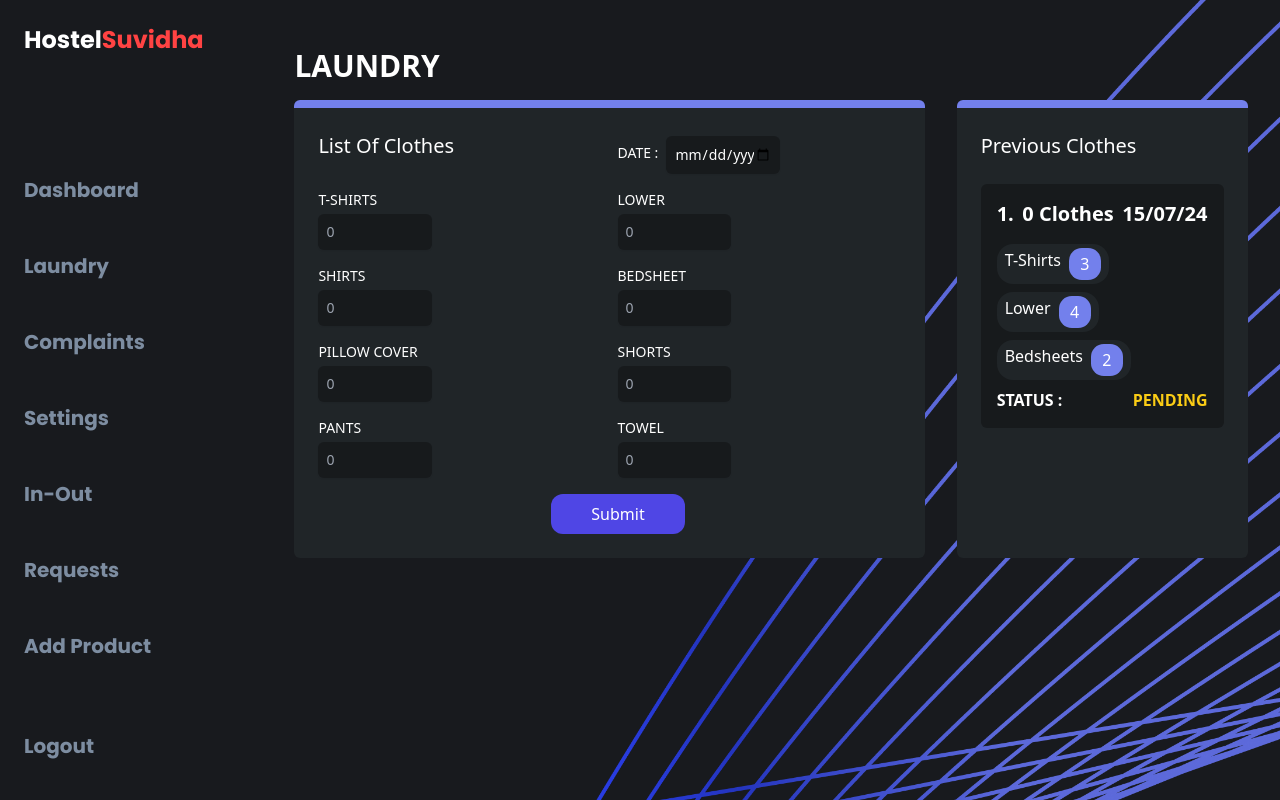
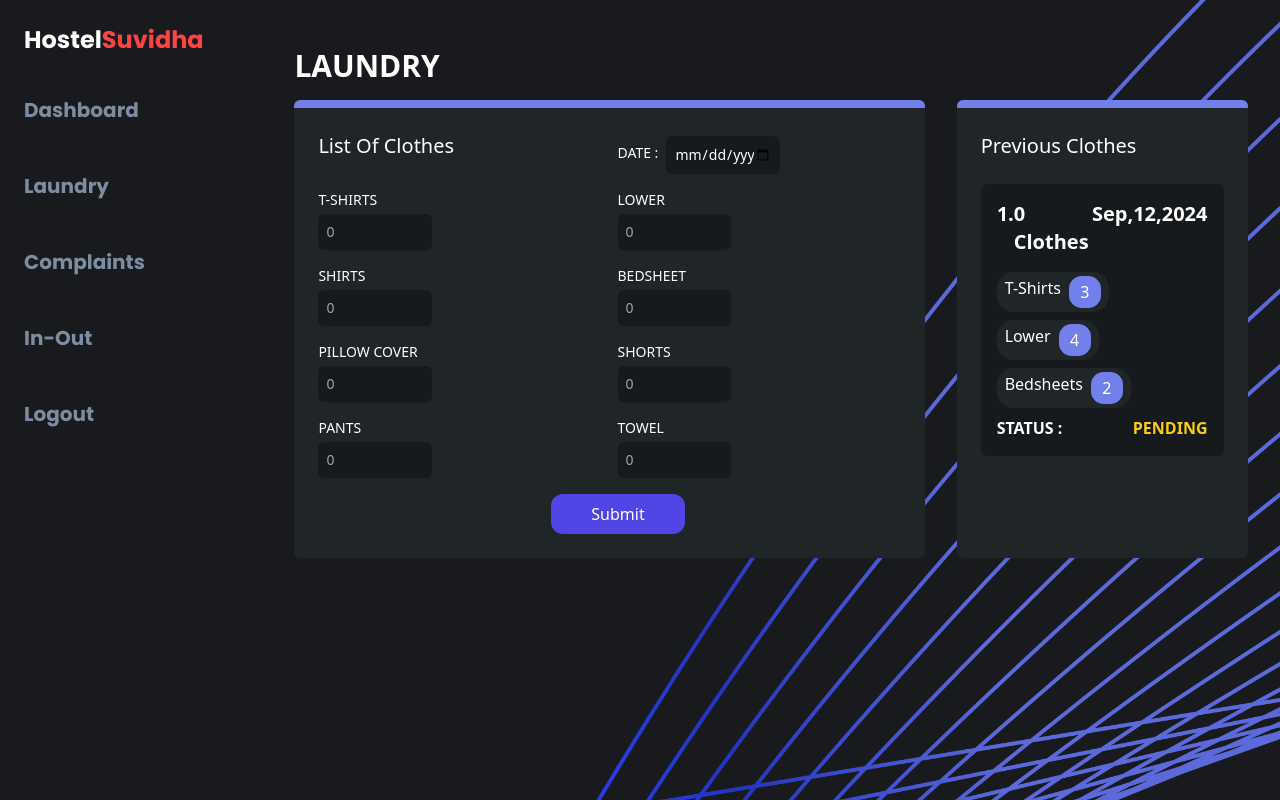
Before and after one commit to ddddsssss4/Hostel_Suvidha_Frontend, a React (Vite) app in the folder Hostel_Suvidha/: page /laundry in a window 1280 px wide. Built offline with nearby package versions, Linux system fonts and the light colour scheme.

Commit message:
commiting changes

```diff
--- a/Hostel_Suvidha/src/Components/Laundry.jsx
+++ b/Hostel_Suvidha/src/Components/Laundry.jsx
@@ -5,6 +5,8 @@ import { Formik, Form, Field } from 'formik';
 const Laundry = () => {
 
   const [clothes,useclothes]=useState(0);
+  const [date,useDate]=useState(Date);
+
   const handleSubmit = async(values , {setSubmitting}) => {
     console.log('Form data', values);
     try{
@@ -150,7 +152,7 @@ const Laundry = () => {
                     <div className="head font-bold text-xl flex justify-between">
                       <div className="no">1.</div>
                       <div className="">{clothes} Clothes </div>
-                      <div className="">15/07/24</div>
+                      <div className="">{date.split(" ").slice(1,4).join(",")}</div>
                     </div>
                     <div className="type mt-4 gap-2 flex flex-wrap">
                       <div className="tiles h-10 py-1 px-2 gap-2 rounded-2xl flex bg-[#202528]">
--- a/Hostel_Suvidha/src/Components/MainLayout.jsx
+++ b/Hostel_Suvidha/src/Components/MainLayout.jsx
@@ -24,21 +24,15 @@ const MainLayout = () => {
             </h1>
           </NavLink>
         </div>
-        <ul className='pt-40 text-white font-poppins text-lg '>
+        <ul className='pt-20 overflow-y-scroll text-white font-poppins text-lg '>
           <NavLinkItem to="/" label="Dashboard"/>
           <NavLinkItem to="/laundry" label="Laundry"/>
           <NavLinkItem to="/complaints" label="Complaints" />
-          <NavLinkItem to="/settings" label="Settings" />
           <NavLinkItem to="/inOut" label= "In-Out"/>
-          <NavLinkItem to="/requests" label="Requests" />
-          <NavLinkItem to="/add-product" label="Add Product" />
-        </ul>
-        <div className='absolute bottom-6 left-0 w-full'>
           <NavLink to="/login" className="block py-4 px-6 hover:bg-[#0E1012] hover:border-l-4 hover:border-[#7380EC] text-[#7D8DA1] font-poppins text-xl font-bold">
             Logout
           </NavLink>
-
-        </div>
+        </ul>
       </nav>
       <div className="w-[77%] h-screen overflow-y-auto  relative">
         <div className="relative z-10">
```
